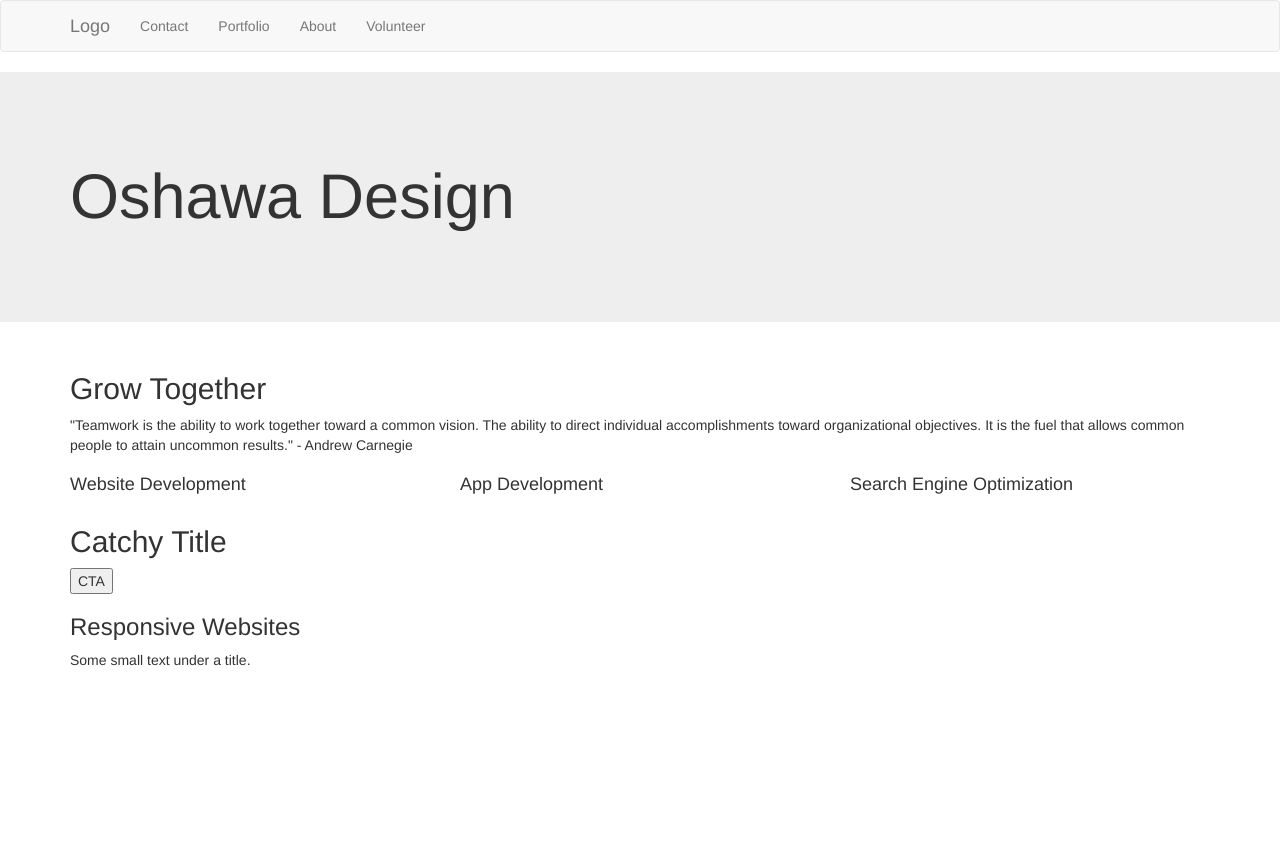
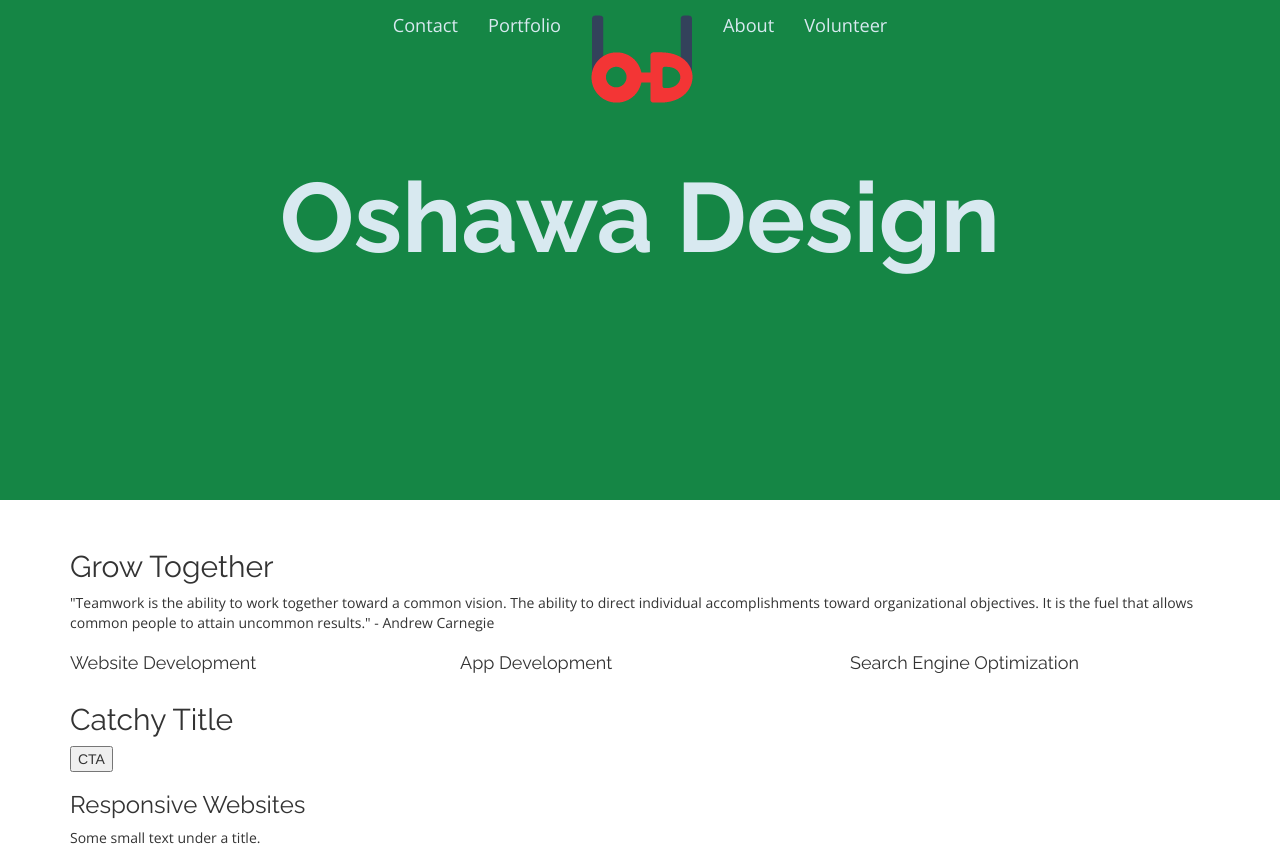
Before and after one commit to Munsterberg/oshawa-design, a PHP site: page / in a window 1280 px wide. Before the commit the page ends 666 px from the top, so only its background shows below. Run offline with PHP 8.4, Linux system fonts and the light colour scheme; some libraries are stand-ins or nearby versions.

Commit message:
Images added, slight design changes to hero section

```diff
--- a/css/main.css
+++ b/css/main.css
@@ -1,3 +1,42 @@
+.navbar {
+  margin-bottom: 0;
+  background-color: transparent;
+  position: absolute;
+  border: none;
+  border-radius: 0;
+  min-width: 100%; }
+
+.navbar-default .navbar-nav > li > a {
+  color: #D8E9F0;
+  font-family: "Open Sans", sans-serif;
+  font-size: 1.3em; }
+
+.navbar .navbar-nav {
+  display: inline-block;
+  float: none; }
+
+.navbar .navbar-collapse {
+  text-align: center; }
+
+@media (min-width: 768px) {
+  .navbar > .container .navbar-brand, .navbar > .container-fluid .navbar-brand {
+    margin: 0; } }
+.landing-header {
+  background-color: #158645;
+  min-height: 500px; }
+  .landing-header h1 {
+    color: #D8E9F0;
+    font-weight: 700;
+    font-size: 7em;
+    text-align: center;
+    padding: 50px 0 50px 0; }
+
+h1, h2, h3, h4, h5, h6 {
+  font-family: "Raleway", sans-serif; }
+
+p {
+  font-family: "Open Sans", sans-serif; }
+
 /*! normalize.css v3.0.2 | MIT License | git.io/normalize */
 html {
   font-family: sans-serif;
--- a/partials/header.php
+++ b/partials/header.php
@@ -1,5 +1,5 @@
 <nav class="navbar navbar-default">
-  <div class="container">
+  <div class="container-fluid">
     <div class="navbar-header">
       <button type="button" class="navbar-toggle collapsed" data-toggle="collapse" data-target="#myNav" aria-expanded="false">
         <span class="sr-only">Toggle navigation</span>
@@ -7,12 +7,12 @@
         <span class="icon-bar"></span>
         <span class="icon-bar"></span>
       </button>
-      <a href="/" class="navbar-brand">Logo</a>
     </div>
     <div class="collapse navbar-collapse" id="myNav">
       <ul class="nav navbar-nav">
         <li><a href="#">Contact</a></li>
         <li><a href="#">Portfolio</a></li>
+        <li><a href="/" class="navbar-brand logo"><img src="../img/logo.png" alt=""></a><li>
         <li><a href="#">About</a></li>
         <li><a href="#">Volunteer</a></li>
       </ul>
--- a/scss/base/_main.scss
+++ b/scss/base/_main.scss
@@ -0,0 +1,48 @@
+// Nav Section
+// ====================
+
+.navbar {
+  margin-bottom: 0;
+  background-color: transparent;
+  position: absolute;
+  border: none;
+  border-radius: 0;
+  min-width: 100%;
+}
+
+.navbar-default .navbar-nav > li > a {
+  color: $cream-color;
+  font-family: $body-font;
+  font-size: 1.3em;
+}
+
+.navbar .navbar-nav {
+    display: inline-block;
+    float: none;
+}
+
+.navbar .navbar-collapse {
+    text-align: center;
+}
+
+@media (min-width: 768px) {
+  .navbar>.container .navbar-brand, .navbar>.container-fluid .navbar-brand {
+    margin: 0;
+  }
+}
+
+// Hero Section
+// ====================
+
+.landing-header {
+  background-color: #158645;
+  min-height: 500px;
+
+  h1 {
+    color: $cream-color;
+    font-weight: $title-font-weight;
+    font-size: 7em;
+    text-align: center;
+    padding: 50px 0 50px 0;
+  }
+}
--- a/scss/elements/_main.scss
+++ b/scss/elements/_main.scss
@@ -0,0 +1,7 @@
+h1, h2, h3, h4, h5, h6 {
+  font-family: $title-font;
+}
+
+p {
+  font-family: $body-font;
+}
--- a/scss/main.scss
+++ b/scss/main.scss
@@ -5,5 +5,4 @@
 @import 'generic/main';
 @import 'objects/main';
 @import 'tools/main';
-@import 'trump/main';
 @import 'vendor/main';
--- a/scss/settings/_main.scss
+++ b/scss/settings/_main.scss
@@ -5,4 +5,4 @@ $dark-color: #29252C;
 
 $body-font: 'Open Sans', sans-serif;
 $title-font: 'Raleway', sans-serif;
-$title-font-weight-heavy: 700;
+$title-font-weight: 700;
```
Also changed, not shown: img/herobg.png (added), img/logo.png (added), scss/trump/_main.scss (deleted).
